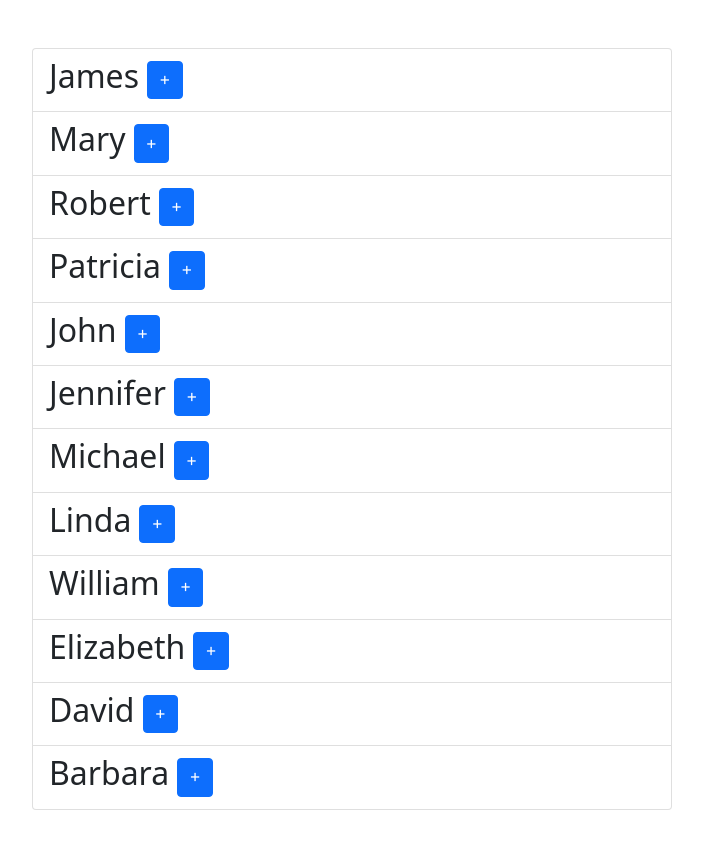
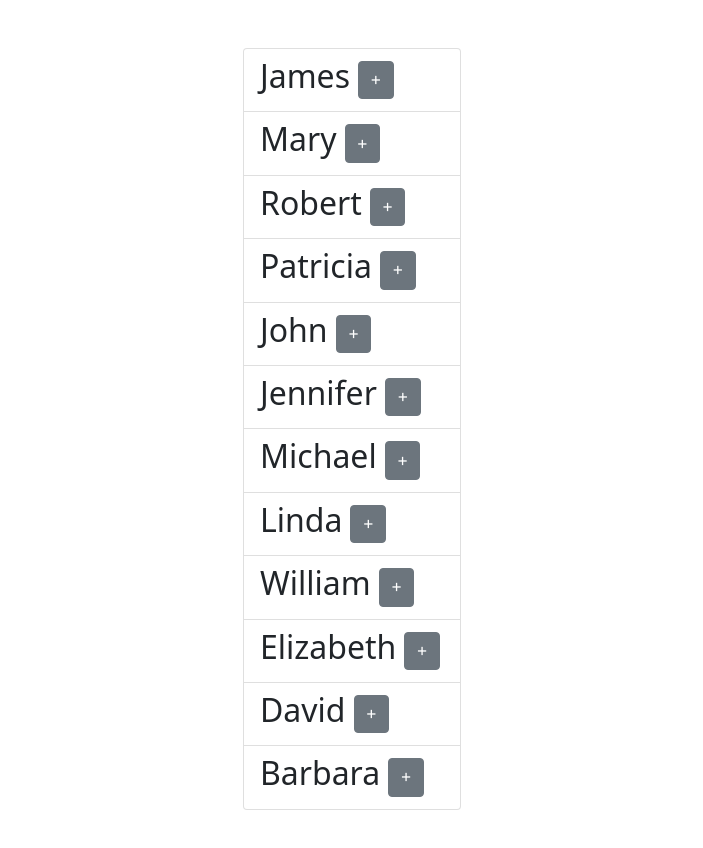
Before and after one commit to kevduc/social-media-next, a Next.js app: page /people in a window 1280 px wide. Shown: the top 848 px of the page, without its empty margins (288-991 px from the left). Built offline with nearby package versions, Linux system fonts and the light colour scheme.

Commit message:
Added: Clicking on a friend jumps to the person and shows person's friends

```diff
--- a/pages/people/index.jsx
+++ b/pages/people/index.jsx
@@ -6,6 +6,7 @@ import friendships from 'pages/api/friendships.json'
 
 export default function People() {
   const [friendLists, setFriendLists] = useState(null)
+  const [selectedPerson, setSelectedPerson] = useState(null)
   const [showFriends, setShowFriends] = useState({})
   const [loading, setLoading] = useState(false)
 
@@ -22,45 +23,74 @@ export default function People() {
     fetchFriendLists()
   }, [])
 
-  const handlePersonClick = useCallback(
-    (name) => {
+  const setFriendListDisplay = useCallback(
+    (name, show) => {
       const newShowFriends = Object.assign({}, showFriends)
-      newShowFriends[name] = !newShowFriends[name]
+      newShowFriends[name] = show
       setShowFriends(newShowFriends)
     },
     [showFriends, setShowFriends]
   )
 
+  const handleToggleFriendsDisplay = useCallback(
+    (name) => setFriendListDisplay(name, !showFriends[name]),
+    [setFriendListDisplay, showFriends]
+  )
+
+  const handleFriendClick = useCallback(
+    (name) => {
+      setSelectedPerson(name)
+      setFriendListDisplay(name, true)
+    },
+    [setSelectedPerson, setFriendListDisplay]
+  )
+
   return (
-    <div className="w-100 h-100 d-flex justify-content-center align-items-start mt-5">
-      <div className="w-50">
+    <div className="w-100 h-100 d-flex justify-content-center align-items-start p-5">
+      <div className="">
         {loading && <p className="loading">Loading...</p>}
-        {friendLists && <PeopleList friendLists={friendLists} showFriends={showFriends} onPersonClick={handlePersonClick} />}
+        {friendLists && (
+          <PeopleList
+            friendLists={friendLists}
+            showFriends={showFriends}
+            onToggleFriendsDisplay={handleToggleFriendsDisplay}
+            onFriendClick={handleFriendClick}
+            selectedPerson={selectedPerson}
+          />
+        )}
       </div>
     </div>
   )
 }
 
-function PeopleList({ friendLists, onPersonClick, showFriends }) {
+function PeopleList({ friendLists, onToggleFriendsDisplay, onFriendClick, showFriends, selectedPerson }) {
   return (
     <ul className="list-group">
-      {Object.entries(friendLists).map(([name, friends]) => (
-        <li className="list-group-item" key={name}>
-          <Person onClick={() => onPersonClick(name)} name={name} friends={friends} showFriends={showFriends[name]} />
-        </li>
-      ))}
+      {Object.entries(friendLists).map(([name, friends]) => {
+        const selected = selectedPerson === name
+
+        return (
+          <li className={`list-group-item ${selected ? 'active' : ''}`} key={name}>
+            <Person
+              onToggleFriendsDisplay={() => onToggleFriendsDisplay(name)}
+              onFriendClick={onFriendClick}
+              name={name}
+              friends={friends}
+              showFriends={showFriends[name]}
+            />
+          </li>
+        )
+      })}
     </ul>
   )
 }
 
-function Person({ name, friends, showFriends, onClick }) {
+function Person({ name, friends, showFriends, onFriendClick, onToggleFriendsDisplay }) {
   return (
-    <div className="Person">
+    <div className="person" id={name}>
       <div className="d-flex gap-1">
-        <h2 className="person-name" id={name}>
-          {name}
-        </h2>
-        <button className="btn btn-primary font-monospace m-1" onClick={onClick}>
+        <h2 className="person-name">{name}</h2>
+        <button className="btn btn-secondary font-monospace m-1" onClick={onToggleFriendsDisplay}>
           {showFriends ? '-' : '+'}
         </button>
       </div>
@@ -68,9 +98,13 @@ function Person({ name, friends, showFriends, onClick }) {
         (friends.length === 0 ? (
           <p>No Friends</p>
         ) : (
-          <ul className="list-group list-group-horizontal">
+          <ul className="list-group list-group-horizontal text-center">
             {friends.map((friendName) => (
-              <a key={friendName} href={`#${friendName}`} className="list-group-item list-group-item-action">
+              <a
+                key={friendName}
+                href={`#${friendName}`}
+                onClick={() => onFriendClick(friendName)}
+                className="list-group-item list-group-item-action">
                 {friendName}
               </a>
             ))}
```
